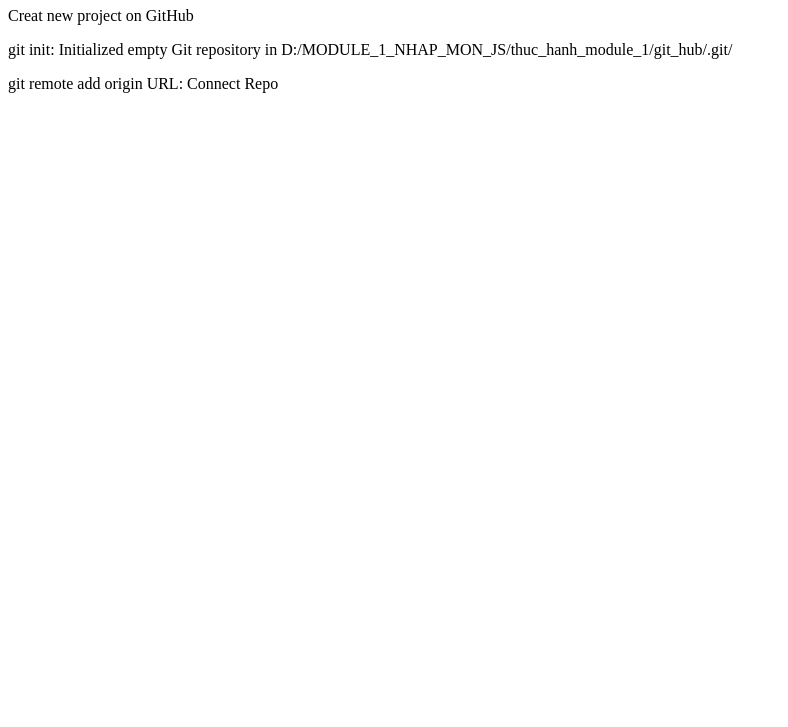
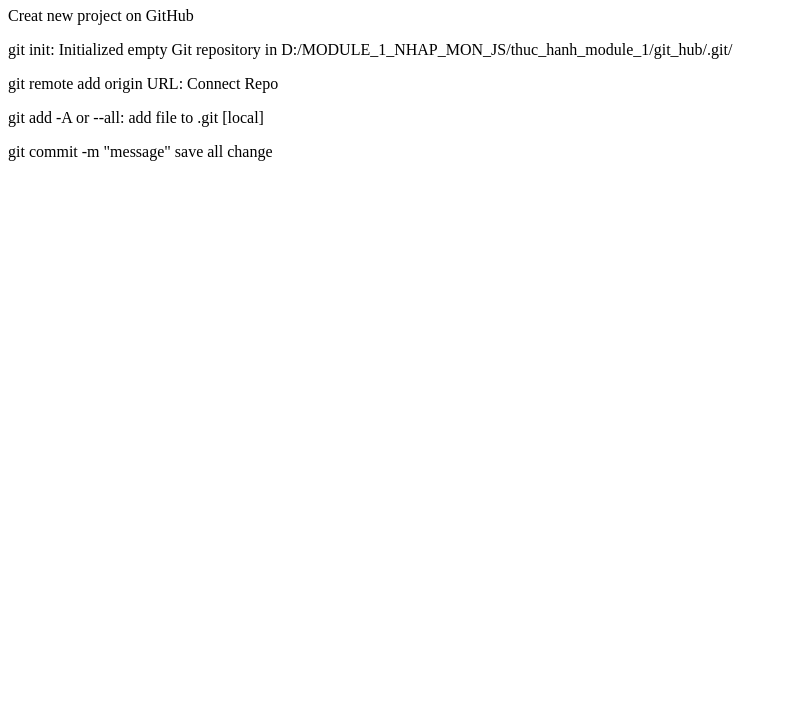
Before and after one commit to thoattuc/hello_world, a plain HTML site: page index.html in a window 1280 px wide. Shown: the part 73-800 px from the top of the page, without its empty margins (0-788 px from the left). Drawn offline with Linux system fonts and the light colour scheme.

Commit message:
Change file index.html

```diff
--- a/index.html
+++ b/index.html
@@ -9,5 +9,7 @@
 <p>Creat new project on GitHub</p>
 <p><span>git init:</span> Initialized empty Git repository in D:/MODULE_1_NHAP_MON_JS/thuc_hanh_module_1/git_hub/.git/</p>
 <p><span>git remote add origin URL:</span> Connect Repo</p>
+<p><span>git add -A or --all:</span> add file to .git [local]</p>
+<p><span>git commit -m "message"</span> save all change</p>
 </body>
 </html>
```
